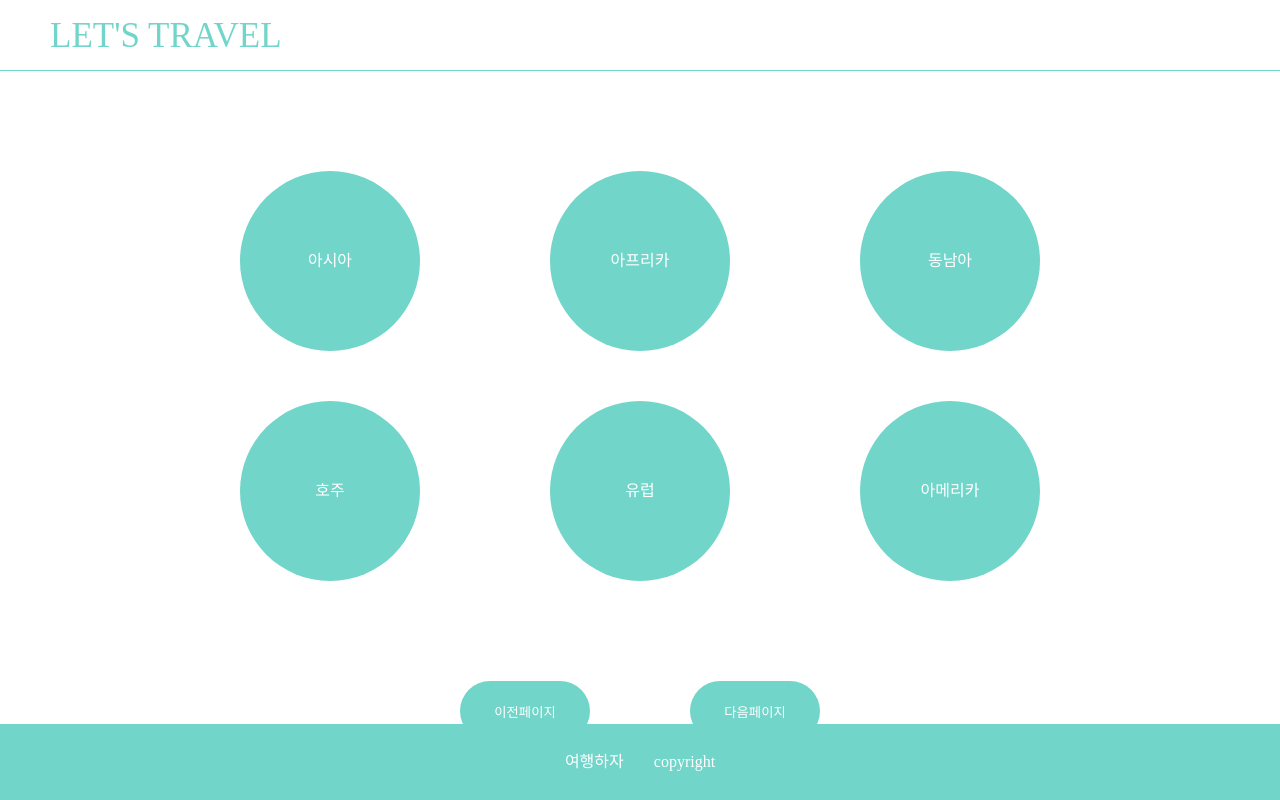
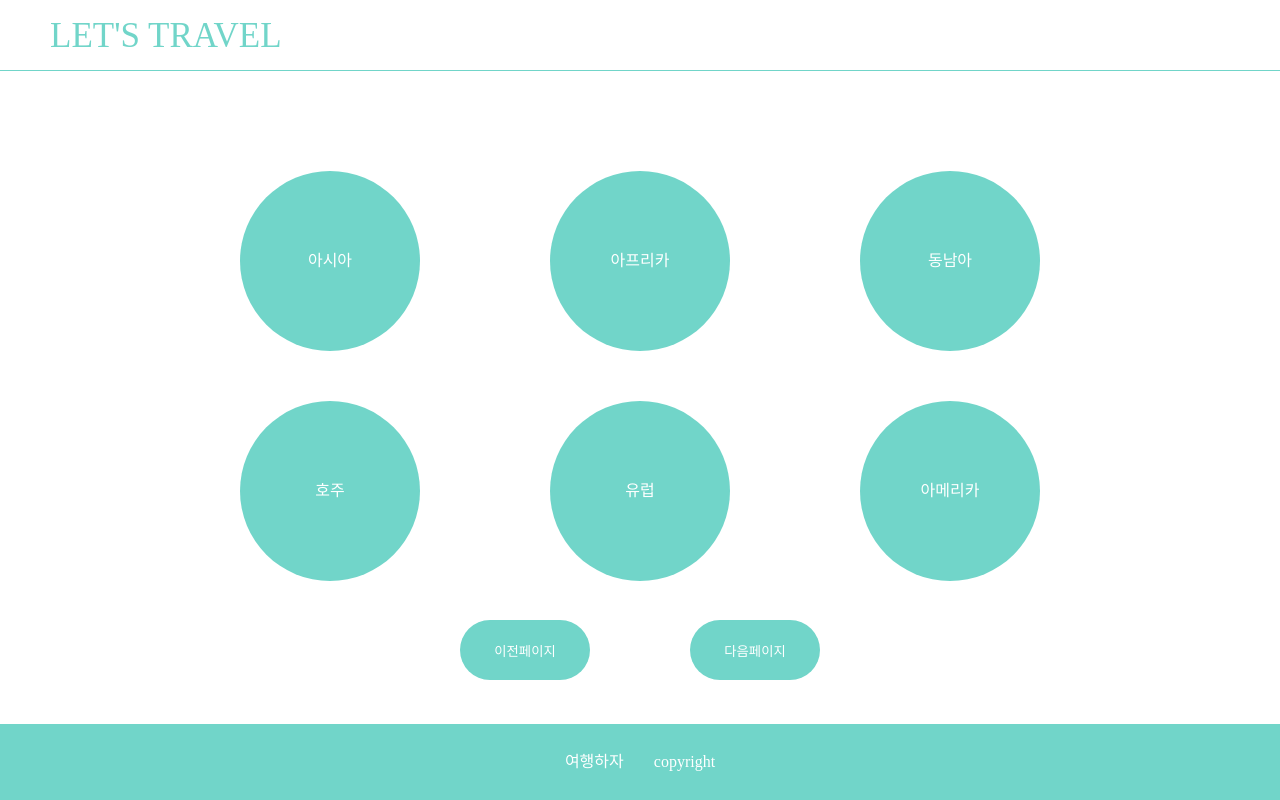
Before and after one commit to h0ngwon/lets-travel, a React (Create React App) app: page /survey in a window 1280 px wide. Built offline with nearby package versions, Linux system fonts and the light colour scheme.

Commit message:
Design: survey Grid수정

```diff
--- a/src/components/SurveyCountry.jsx
+++ b/src/components/SurveyCountry.jsx
@@ -1,5 +1,4 @@
 import React from 'react';
-import SurveyButton from './ui/SurveyButton';
 import SurveyCircle from './ui/SurveyCircle';
 import { styled } from 'styled-components';
 
@@ -14,7 +13,6 @@ function SurveyCountry({ nextPageHandler }) {
                 <SurveyCircle>유럽</SurveyCircle>
                 <SurveyCircle>아메리카</SurveyCircle>
             </CircleWrap>
-            <SurveyButton nextPageHandler={nextPageHandler} />
         </div>
     );
 }
@@ -24,7 +22,7 @@ const CircleWrap = styled.div`
     grid-template-columns: repeat(3, minmax(auto, 1fr));
     align-items: center;
     place-items: center;
-    margin: 100px 200px;
+    padding: 100px 200px;
     gap: 50px;
 `;
 export default SurveyCountry;
--- a/src/components/SurveyKeyword.jsx
+++ b/src/components/SurveyKeyword.jsx
@@ -1,8 +1,5 @@
 import React from 'react';
 import SurveyCircle from './ui/SurveyCircle';
-import Navbar from './ui/Navbar';
-import Footer from './ui/Footer';
-import SurveyButton from './ui/SurveyButton';
 import styled from 'styled-components';
 
 function SurveyKeyword({ nextPageHandler, prevPageHandler }) {
@@ -18,8 +15,6 @@ function SurveyKeyword({ nextPageHandler, prevPageHandler }) {
                 <SurveyCircle>가성비</SurveyCircle>
                 <SurveyCircle>사진</SurveyCircle>
             </CircleWrap>
-            <SurveyButton nextPageHandler={nextPageHandler}
-            prevPageHandler={prevPageHandler}/>
         </div>
     );
 }
@@ -27,11 +22,10 @@ function SurveyKeyword({ nextPageHandler, prevPageHandler }) {
 const CircleWrap = styled.div`
     display: grid;
     grid-template-columns: repeat(4, minmax(auto, 1fr));
-    padding-top: 150px;
-    padding-bottom: 100px;
+    padding: 100px 200px;
     gap: 50px;
     align-items: center;
     place-items: center;
-`
+`;
 
 export default SurveyKeyword;
--- a/src/components/SurveyPeriod.jsx
+++ b/src/components/SurveyPeriod.jsx
@@ -1,8 +1,5 @@
 import React from 'react';
 import SurveyCircle from './ui/SurveyCircle';
-import Navbar from './ui/Navbar';
-import SurveyButton from './ui/SurveyButton';
-import Footer from './ui/Footer';
 import styled from 'styled-components';
 
 function SurveyPeriod({ nextPageHandler, prevPageHandler }) {
@@ -13,10 +10,6 @@ function SurveyPeriod({ nextPageHandler, prevPageHandler }) {
                 <SurveyCircle>15일</SurveyCircle>
                 <SurveyCircle>30일</SurveyCircle>
             </CircleWrap>
-            <SurveyButton
-                nextPageHandler={nextPageHandler}
-                prevPageHandler={prevPageHandler}
-            />
         </div>
     );
 }
@@ -24,8 +17,7 @@ function SurveyPeriod({ nextPageHandler, prevPageHandler }) {
 const CircleWrap = styled.div`
     display: flex;
     justify-content: center;
-    padding-top: 200px;
-    padding-bottom: 150px;
+    padding: 200px 200px;
     gap: 70px;
 `;
 
--- a/src/components/SurveyWith.jsx
+++ b/src/components/SurveyWith.jsx
@@ -1,5 +1,4 @@
 import React from 'react';
-import SurveyButton from './ui/SurveyButton';
 import SurveyCircle from './ui/SurveyCircle';
 import { styled } from 'styled-components';
 
@@ -12,22 +11,17 @@ function SurveyWith({ nextPageHandler, prevPageHandler }) {
                 <SurveyCircle>친구</SurveyCircle>
                 <SurveyCircle>연인</SurveyCircle>
             </CircleWrap>
-            <SurveyButton
-                nextPageHandler={nextPageHandler}
-                prevPageHandler={prevPageHandler}
-            />
         </div>
     );
 }
 
 const CircleWrap = styled.div`
-    display: flex;
-    justify-content: center;
-    /* grid-template-columns: repeat(3, minmax(auto, 1fr)); */
+    display: grid;
+    grid-template-columns: repeat(4, minmax(auto, 1fr));
     align-items: center;
-    /* place-items: center; */
-    margin: 200px 100px;
-    gap: 50px;
+    place-items: center;
+    padding: 200px 200px;
+    gap: 40px;
 `;
 
 export default SurveyWith;
--- a/src/components/ui/SurveyButton.jsx
+++ b/src/components/ui/SurveyButton.jsx
@@ -20,6 +20,8 @@ const ButtonContainer = styled.div`
     display: flex;
     justify-content: center;
     align-items: flex-end;
+    bottom: 80px;
+    position: absolute;
 `;
 
 const ButtonWrap = styled.div`
--- a/src/pages/SurveyPage.jsx
+++ b/src/pages/SurveyPage.jsx
@@ -4,6 +4,7 @@ import SurveyPeriod from 'components/SurveyPeriod';
 import SurveyWith from 'components/SurveyWith';
 import Footer from 'components/ui/Footer';
 import Navbar from 'components/ui/Navbar';
+import SurveyButton from 'components/ui/SurveyButton';
 import React, { useState } from 'react';
 
 function SurveyPage() {
@@ -62,6 +63,10 @@ function SurveyPage() {
             {renderSurveyPage()}
             {currentPage > 1}
             {currentPage < totalPage}
+            <SurveyButton
+                nextPageHandler={nextPageHandler}
+                prevPageHandler={prevPageHandler}
+            />
             <Footer />
         </div>
     );
```
